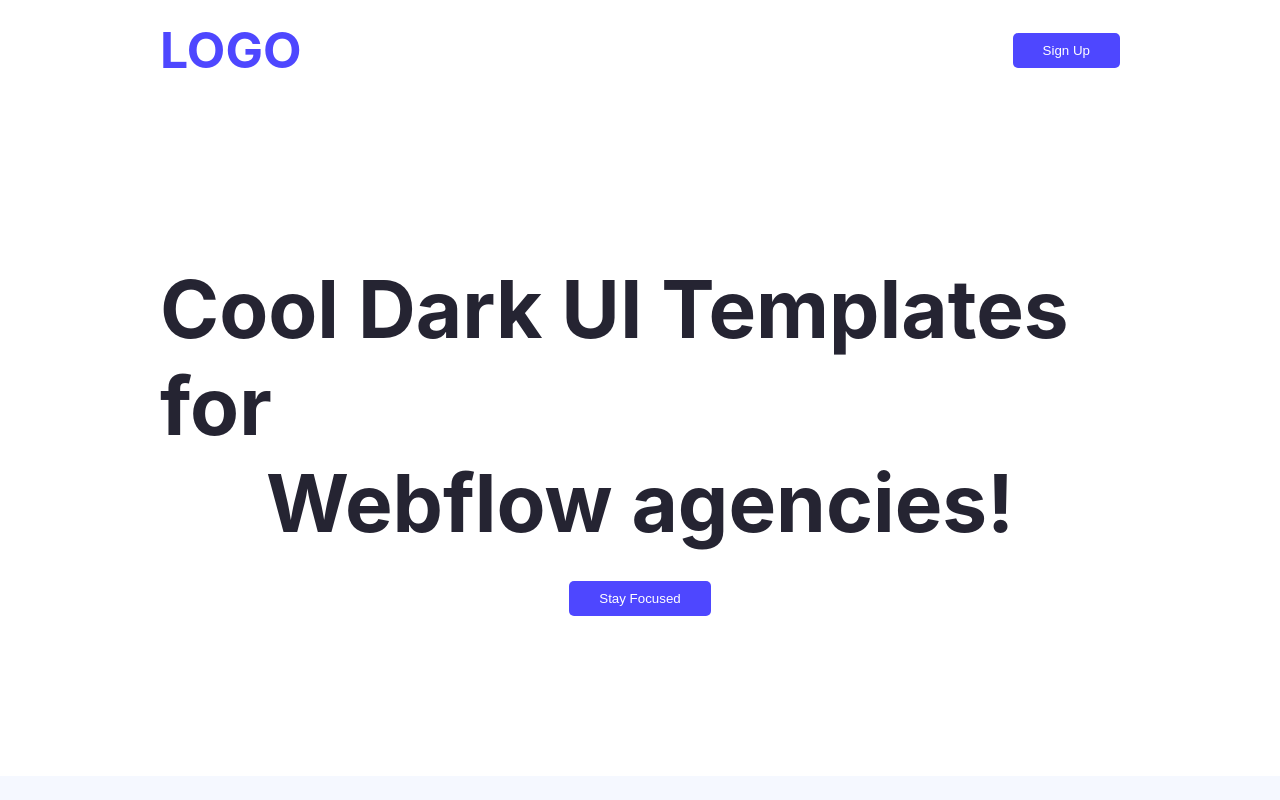
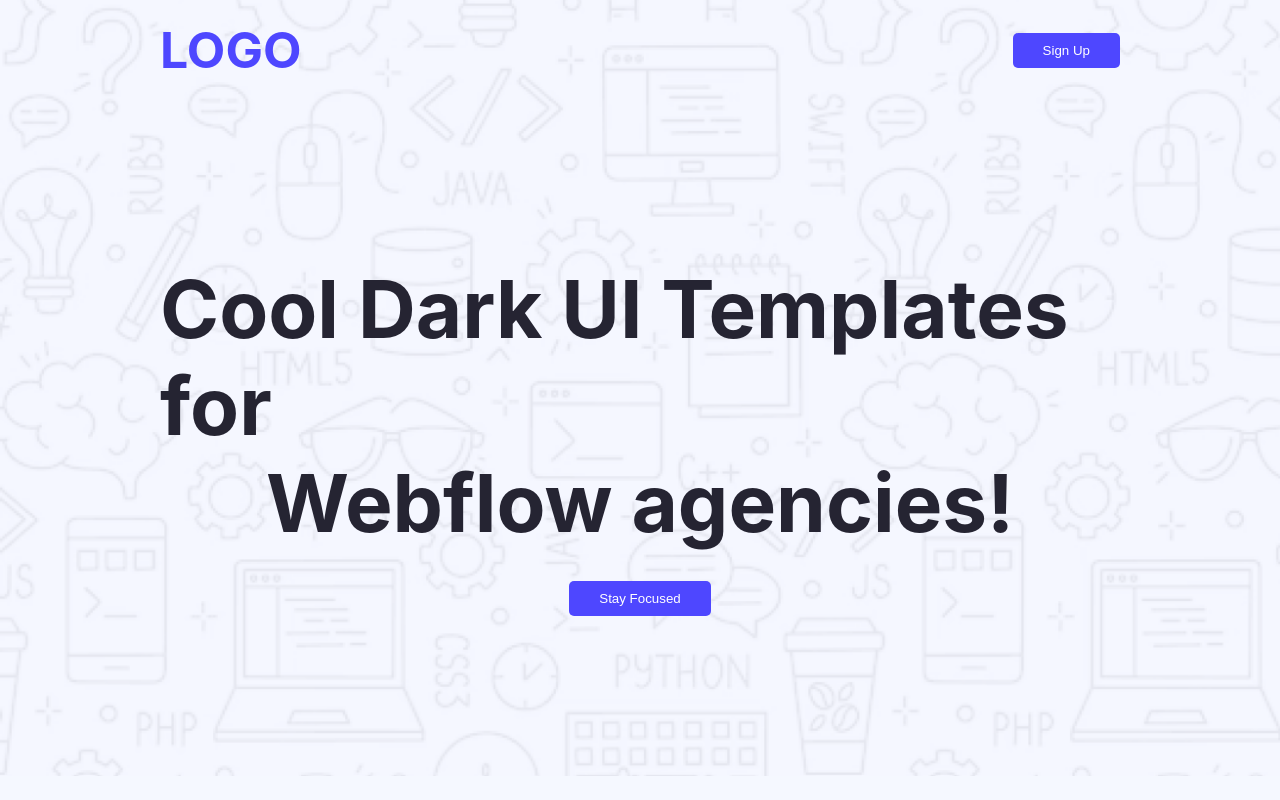
Before and after one commit to BK-Bagchi/landing-launchpad, a plain HTML site: page index.html in a window 1280 px wide. Shown: the top 800 px of the page. Drawn offline with Linux system fonts and the light colour scheme; the site is published under a folder, as on GitHub Pages, so addresses that start at the root find nothing.

Commit message:
Banner section bg img essue solved

```diff
--- a/style.css
+++ b/style.css
@@ -25,7 +25,7 @@
   display: flex;
   flex-direction: column;
   align-items: center;
-  background-image: url("/Assets/Hero-bg.png");
+  background-image: url("Assets/Hero-bg.png");
   background-repeat: no-repeat;
   background-size: cover;
 }
```
